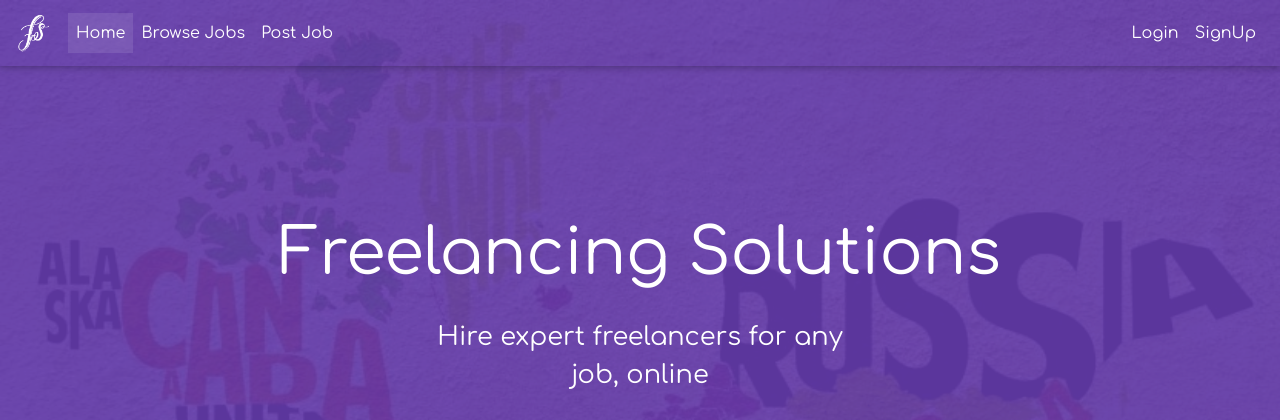
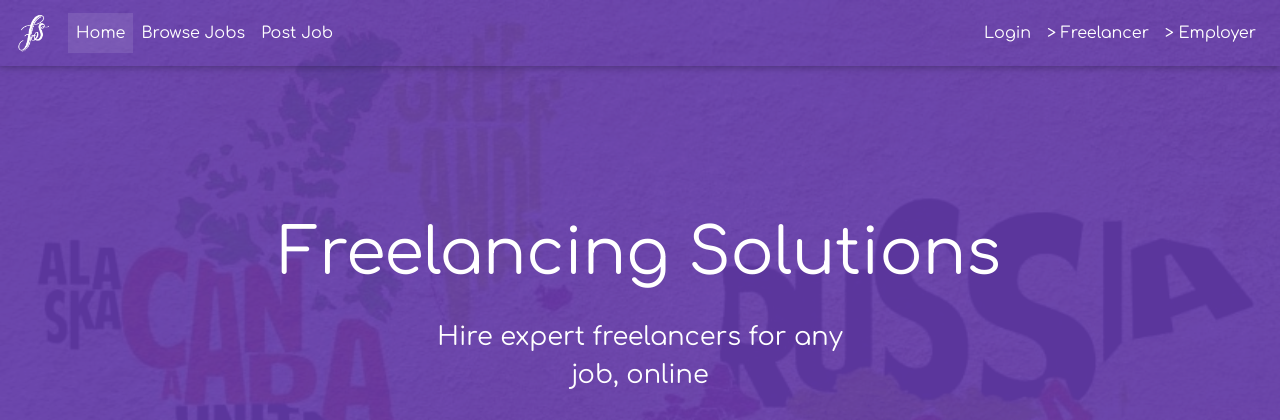
Before and after one commit to anshulahuja98/freelancing-solutions, a Django app: page / in a window 1280 px wide. Shown: the top 420 px of the page. Run offline with Django 3.2, Linux system fonts and the light colour scheme; some libraries are stand-ins or nearby versions.

Commit message:
Update nav links in base template

```diff
--- a/src/templates/main/base.html
+++ b/src/templates/main/base.html
@@ -181,10 +181,21 @@
             <ul class="navbar-nav ml-auto">
 
                 <li class="nav-item">
-                    <a class="nav-link" href="#">Login</a>
+                    <a class="nav-link" href="{% url 'accounts:login' %}">Login</a>
                 </li>
                 <li class="nav-item">
-                    <a class="nav-link" href="#">SignUp</a>
+                    {% if user.is_authenticated %}
+                        <a href="{% url 'accounts:login' %}" class="nav-link">
+                    {% else %}
+                        <a href="{% url 'accounts:freelancer-register' %}" class="nav-link">>
+                    {% endif %}Freelancer</a>
+                </li>
+                <li class="nav-item">
+                    {% if user.is_authenticated %}
+                        <a href="{% url 'accounts:login' %}" class="nav-link">
+                    {% else %}
+                        <a href="{% url 'accounts:employer-register' %}" class="nav-link">>
+                    {% endif %}Employer</a>
                 </li>
                 <!--<li class="nav-item avatar">-->
                 <!--<a class="nav-link p-0" href="#">-->
@@ -216,12 +227,6 @@
 {% endblock %}
 <!-- /Footer -->
 
-<!--&lt;!&ndash; Scroll to Top Button (Only visible on small and extra-small screen sizes) &ndash;&gt;-->
-<!--<div class="scroll-to-top d-lg-none position-fixed ">-->
-<!--<a class="js-scroll-trigger d-block text-center text-white rounded" href="#page-top">-->
-<!--<i class="fa fa-chevron-up"></i>-->
-<!--</a>-->
-<!--</div>-->
 
 <!-- JQuery -->
 <script type="text/javascript" src="https://cdnjs.cloudflare.com/ajax/libs/jquery/3.3.1/jquery.min.js"></script>
```
Lines whose indentation alone changed are shown as unchanged.
